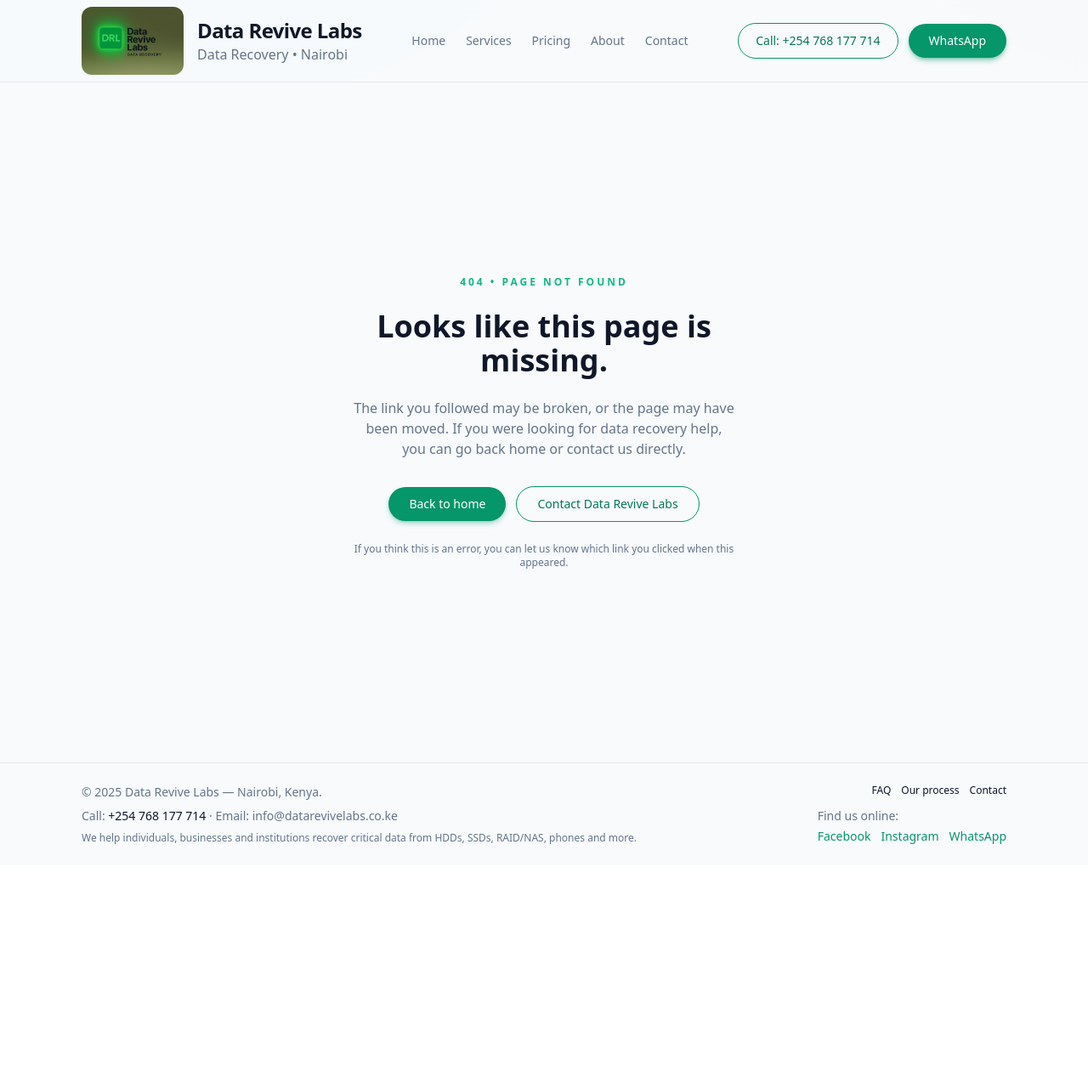
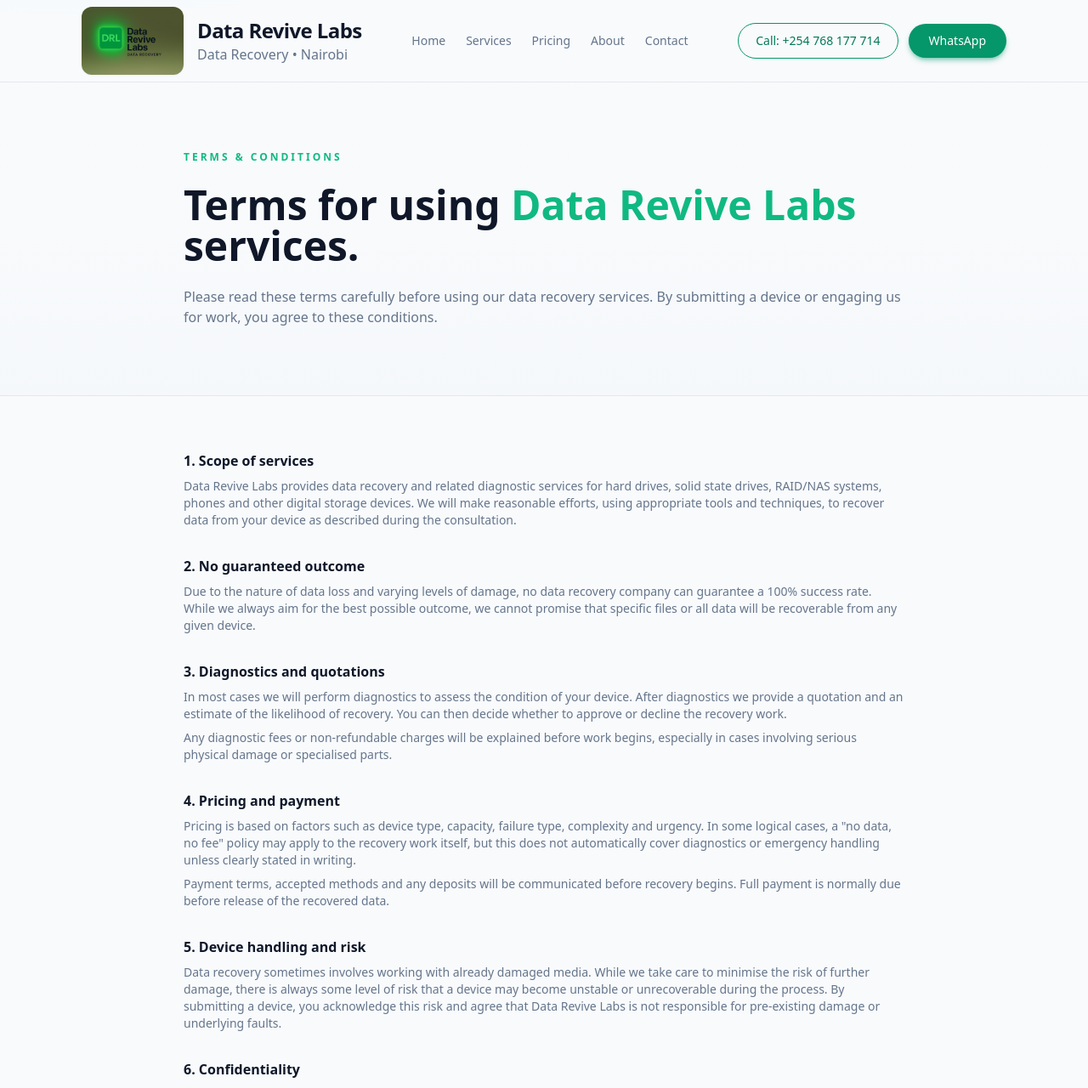
Before and after one commit to datarevivelabs-pixel/drl-site, a Next.js app: page /terms in a window 1280 px wide. Before the commit this address had no page. Shown: the top 1280 px of the page at 85% size. Before the commit the page ends 1018 px from the top, so only its background shows below. Built offline with nearby package versions, Linux system fonts and the light colour scheme.

Commit message:
Add Terms & Conditions page

```diff
--- /dev/null
+++ b/src/app/terms/page.tsx
@@ -0,0 +1,207 @@
+import type { Metadata } from "next";
+
+export const metadata: Metadata = {
+  title: "Terms & Conditions | Data Revive Labs",
+  description:
+    "Terms and conditions for using Data Revive Labs data recovery services in Nairobi, Kenya.",
+};
+
+export default function TermsPage() {
+  return (
+    <main className="bg-background text-foreground min-h-screen flex flex-col">
+      {/* HERO */}
+      <section className="border-b bg-gradient-to-b from-background via-background to-muted/40 py-16 md:py-20">
+        <div className="container mx-auto px-6 max-w-4xl space-y-6">
+          <p className="text-xs font-semibold tracking-[0.25em] text-emerald-500 uppercase">
+            TERMS &amp; CONDITIONS
+          </p>
+          <h1 className="text-3xl md:text-4xl lg:text-5xl font-semibold leading-tight">
+            Terms for using{" "}
+            <span className="text-emerald-500">Data Revive Labs</span>{" "}
+            services.
+          </h1>
+          <p className="text-sm md:text-base text-muted-foreground">
+            Please read these terms carefully before using our data recovery
+            services. By submitting a device or engaging us for work, you agree
+            to these conditions.
+          </p>
+        </div>
+      </section>
+
+      {/* CONTENT */}
+      <section className="py-12 md:py-16">
+        <div className="container mx-auto px-6 max-w-4xl space-y-8 text-xs md:text-sm text-muted-foreground">
+          <section className="space-y-2">
+            <h2 className="text-sm md:text-base font-semibold text-foreground">
+              1. Scope of services
+            </h2>
+            <p>
+              Data Revive Labs provides data recovery and related diagnostic
+              services for hard drives, solid state drives, RAID/NAS systems,
+              phones and other digital storage devices. We will make reasonable
+              efforts, using appropriate tools and techniques, to recover data
+              from your device as described during the consultation.
+            </p>
+          </section>
+
+          <section className="space-y-2">
+            <h2 className="text-sm md:text-base font-semibold text-foreground">
+              2. No guaranteed outcome
+            </h2>
+            <p>
+              Due to the nature of data loss and varying levels of damage, no
+              data recovery company can guarantee a 100% success rate. While we
+              always aim for the best possible outcome, we cannot promise that
+              specific files or all data will be recoverable from any given
+              device.
+            </p>
+          </section>
+
+          <section className="space-y-2">
+            <h2 className="text-sm md:text-base font-semibold text-foreground">
+              3. Diagnostics and quotations
+            </h2>
+            <p>
+              In most cases we will perform diagnostics to assess the condition
+              of your device. After diagnostics we provide a quotation and an
+              estimate of the likelihood of recovery. You can then decide
+              whether to approve or decline the recovery work.
+            </p>
+            <p>
+              Any diagnostic fees or non-refundable charges will be explained
+              before work begins, especially in cases involving serious physical
+              damage or specialised parts.
+            </p>
+          </section>
+
+          <section className="space-y-2">
+            <h2 className="text-sm md:text-base font-semibold text-foreground">
+              4. Pricing and payment
+            </h2>
+            <p>
+              Pricing is based on factors such as device type, capacity,
+              failure type, complexity and urgency. In some logical cases, a
+              &quot;no data, no fee&quot; policy may apply to the recovery work
+              itself, but this does not automatically cover diagnostics or
+              emergency handling unless clearly stated in writing.
+            </p>
+            <p>
+              Payment terms, accepted methods and any deposits will be
+              communicated before recovery begins. Full payment is normally due
+              before release of the recovered data.
+            </p>
+          </section>
+
+          <section className="space-y-2">
+            <h2 className="text-sm md:text-base font-semibold text-foreground">
+              5. Device handling and risk
+            </h2>
+            <p>
+              Data recovery sometimes involves working with already damaged
+              media. While we take care to minimise the risk of further damage,
+              there is always some level of risk that a device may become
+              unstable or unrecoverable during the process. By submitting a
+              device, you acknowledge this risk and agree that Data Revive Labs
+              is not responsible for pre-existing damage or underlying faults.
+            </p>
+          </section>
+
+          <section className="space-y-2">
+            <h2 className="text-sm md:text-base font-semibold text-foreground">
+              6. Confidentiality
+            </h2>
+            <p>
+              We understand that your data may be sensitive or confidential.
+              We treat all customer data as private, limiting access to the
+              engineers working on your case. We do not use your recovered data
+              for marketing, analytics or training, and we do not share it with
+              third parties except where required by law.
+            </p>
+          </section>
+
+          <section className="space-y-2">
+            <h2 className="text-sm md:text-base font-semibold text-foreground">
+              7. Data retention and disposal
+            </h2>
+            <p>
+              Working copies or images created during the recovery process are
+              retained only as long as necessary to complete the case and verify
+              the results with you. After that, they are securely wiped in
+              accordance with our internal data handling procedures, unless we
+              are required to retain them by law or by a written agreement with
+              you.
+            </p>
+          </section>
+
+          <section className="space-y-2">
+            <h2 className="text-sm md:text-base font-semibold text-foreground">
+              8. Customer responsibilities
+            </h2>
+            <p>
+              You are responsible for ensuring that you have the right to
+              submit the device and its data for recovery. Where the device
+              belongs to a business or organisation, you confirm that you are
+              authorised to act on its behalf. It is also your responsibility to
+              provide accurate information about what happened and what data is
+              important to you.
+            </p>
+          </section>
+
+          <section className="space-y-2">
+            <h2 className="text-sm md:text-base font-semibold text-foreground">
+              9. Limitation of liability
+            </h2>
+            <p>
+              To the fullest extent permitted by law, Data Revive Labs shall not
+              be liable for any indirect, consequential or incidental loss
+              arising from a data loss incident or from the use or inability to
+              use recovered data, including loss of business, revenue, profits
+              or reputation. Our total liability in any case is limited to the
+              amount paid to us for the specific service relating to that case.
+            </p>
+          </section>
+
+          <section className="space-y-2">
+            <h2 className="text-sm md:text-base font-semibold text-foreground">
+              10. Forensic and legal matters
+            </h2>
+            <p>
+              In forensic or legal cases, additional terms may apply, including
+              chain-of-custody procedures and documentation requirements. These
+              will be agreed with you in writing before work begins.
+            </p>
+          </section>
+
+          <section className="space-y-2">
+            <h2 className="text-sm md:text-base font-semibold text-foreground">
+              11. Changes to these terms
+            </h2>
+            <p>
+              We may update these terms from time to time to reflect changes in
+              our services or legal requirements. The latest version will always
+              be available on this page and will apply to new cases from the
+              date it is posted.
+            </p>
+          </section>
+
+          <section className="space-y-2">
+            <h2 className="text-sm md:text-base font-semibold text-foreground">
+              12. Contact
+            </h2>
+            <p>
+              If you have any questions about these terms, please contact us
+              using the details provided on our contact page before submitting
+              your device or approving recovery work.
+            </p>
+          </section>
+
+          <p className="text-[11px] md:text-xs text-muted-foreground pt-4">
+            This information is provided as a general guide and does not replace
+            formal legal advice. If you have specific legal questions or
+            obligations, please consult a qualified professional.
+          </p>
+        </div>
+      </section>
+    </main>
+  );
+}
```
